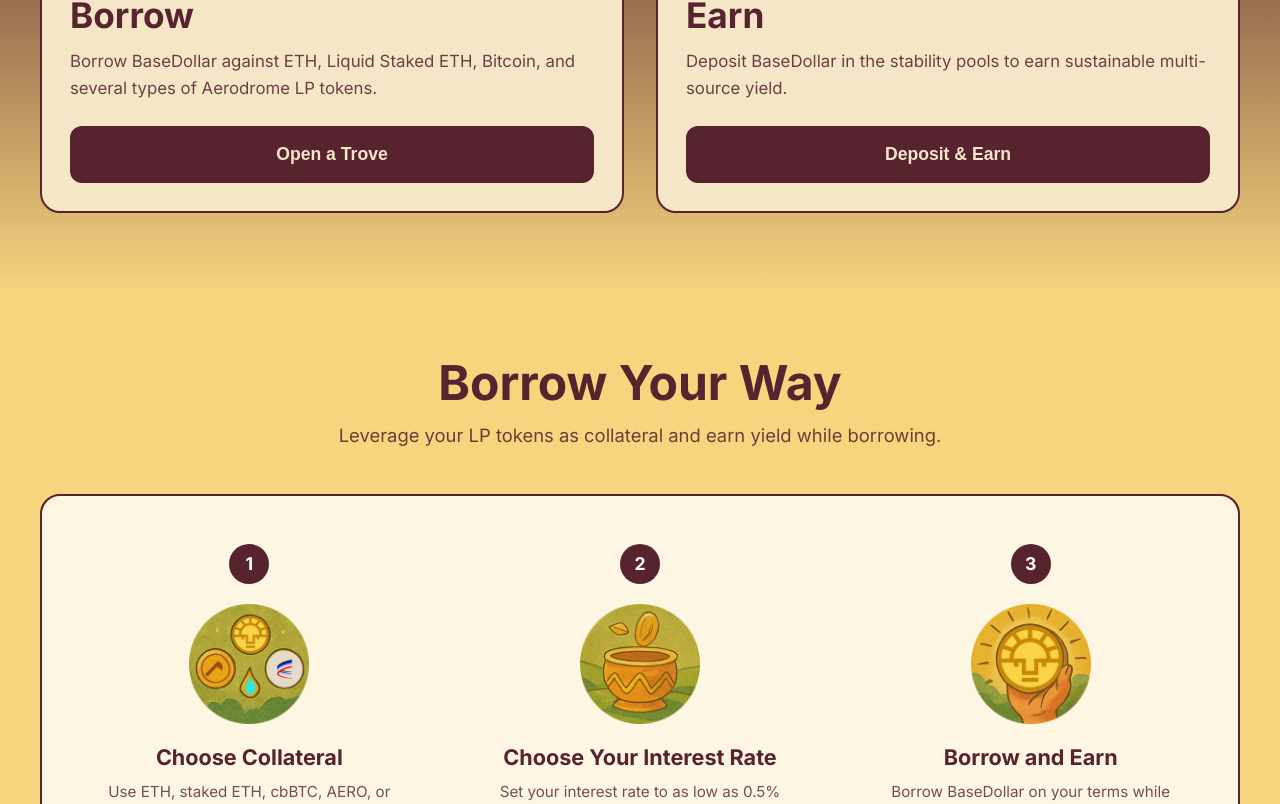
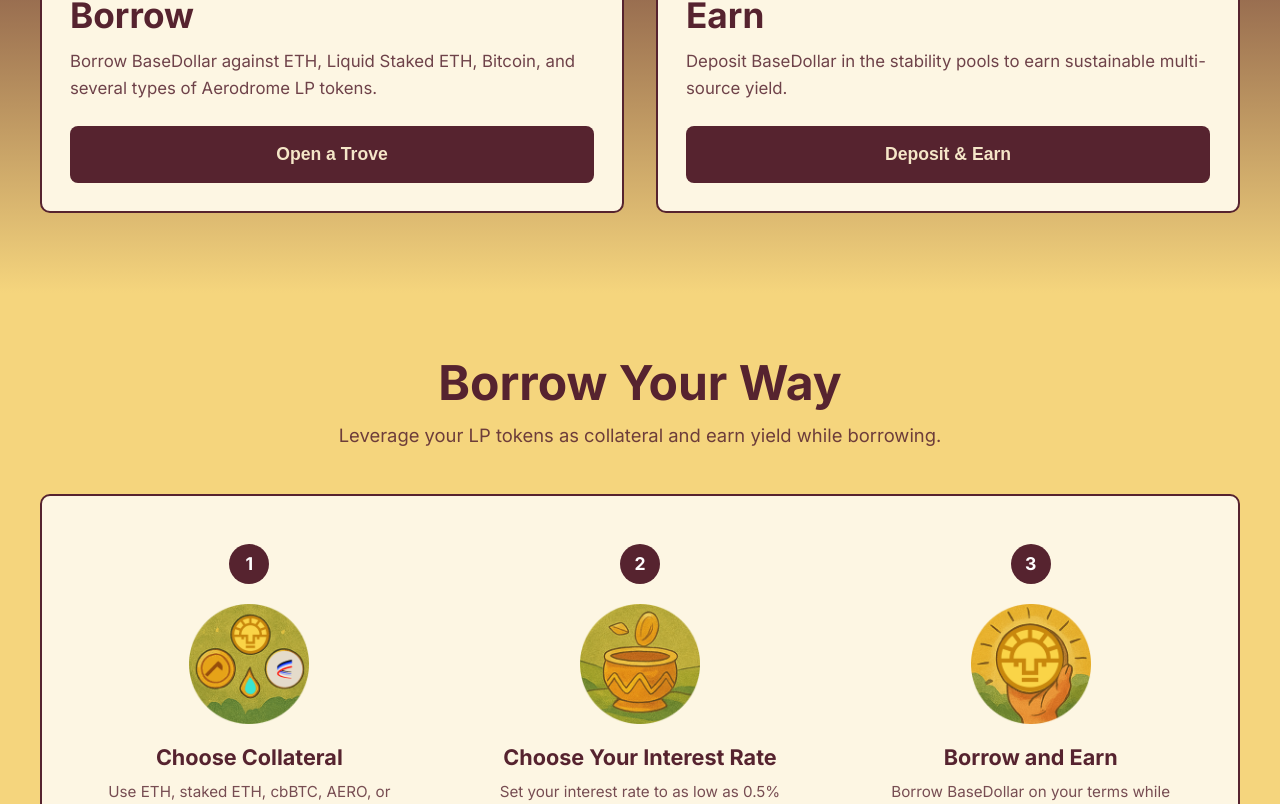
Before and after one commit to basedollar/basedollar-website, a React (Vite) app: page / in a window 1280 px wide. Shown: the part 1016-1820 px from the top of the page. Built offline with nearby package versions, Linux system fonts and the light colour scheme.

Commit message:
Reduce border radius + change feature box colors

```diff
--- a/src/components/Features.tsx
+++ b/src/components/Features.tsx
@@ -2,8 +2,8 @@
 
 const Features: React.FC = () => {
   const cardStyle: React.CSSProperties = {
-    background: '#f5e6c8',
-    borderRadius: '20px',
+    backgroundColor: '#fdf6e3',
+    borderRadius: '10px',
     border: '2px solid #56232f',
     overflow: 'hidden',
     display: 'flex',
@@ -29,7 +29,7 @@
     background: '#56232f',
     color: '#f5e6c8',
     border: 'none',
-    borderRadius: '12px',
+    borderRadius: '8px',
     padding: '18px 24px',
     fontSize: '1.1rem',
     fontWeight: 600,
@@ -46,8 +46,7 @@
     height: '100px',
     display: 'flex',
     alignItems: 'center',
-    borderBottom: '2px solid #56232f',
-    background: '#f0dbb8',
+    backgroundColor: '#fdf6e3',
     position: 'relative' as const,
   };
 
@@ -57,7 +56,7 @@
     pointerEvents: 'none',
     zIndex: 1,
     background:
-      'linear-gradient(to right, #f0dbb8 0%, transparent 8%, transparent 92%, #f0dbb8 100%)',
+      'linear-gradient(to right, #fdf6e3 0%, transparent 8%, transparent 92%, #fdf6e3 100%)',
   };
 
   const camelImages = Array.from({ length: 12 }, (_, i) =>
--- a/src/components/HowItWorks.tsx
+++ b/src/components/HowItWorks.tsx
@@ -68,7 +68,7 @@
           style={{
             backgroundColor: '#fdf6e3',
             border: '2px solid #56232f',
-            borderRadius: 20,
+            borderRadius: 10,
             padding: '48px 32px',
           }}
         >
--- a/src/components/Lore.tsx
+++ b/src/components/Lore.tsx
@@ -194,7 +194,7 @@
                   width: '100%',
                   height: 340,
                   border: '2px solid #56232f',
-                  borderRadius: 16,
+                  borderRadius: 10,
                   objectFit: 'cover',
                   display: 'block',
                 }}
```
